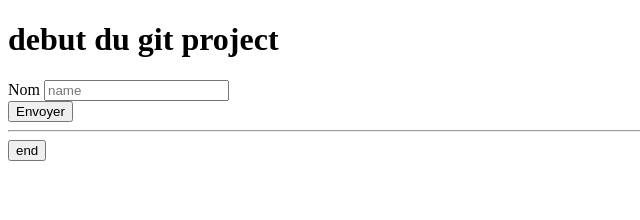
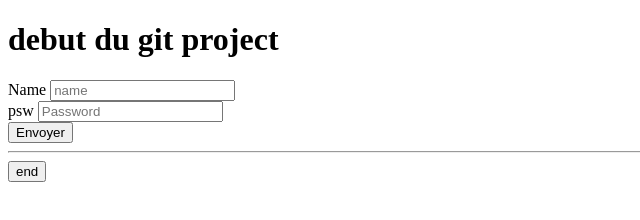
Before and after one commit to Jeremy-97230/firstProject, a plain HTML site: page index.html in a window 1280 px wide. Shown: the whole page, without its empty margins (0-640 px from the left). Drawn offline with Linux system fonts and the light colour scheme.

Commit message:
edit index and add file css

```diff
--- /dev/null
+++ b/css/style.css
@@ -0,0 +1,6 @@
+*{
+    text-decoration: none;
+    list-style: none;
+    margin: 0 0;
+    padding: 0 0;
+}
--- a/index.html
+++ b/index.html
@@ -10,8 +10,12 @@
         <h1>debut du git project</h1>
         <form action="/maison" method="get">
         <div>
-            <label for="">Nom</label>
+            <label for="">Name</label>
             <input type="text" placeholder="name">
+        </div>
+        <div>
+            <label for="">psw</label>
+            <input type="text" placeholder="Password">
         </div>
         <input type="submit" value="Envoyer">
         </form>
```
